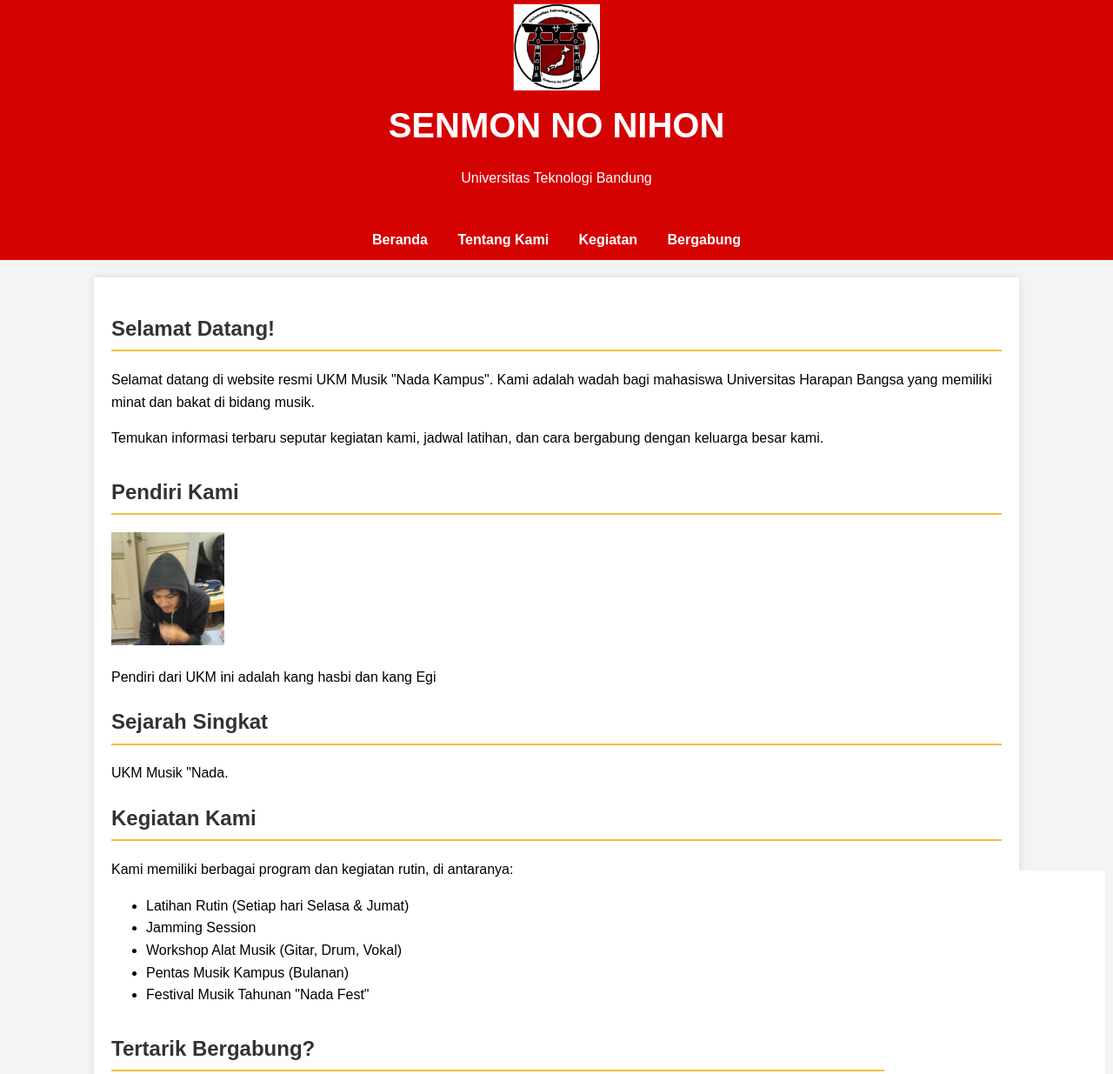
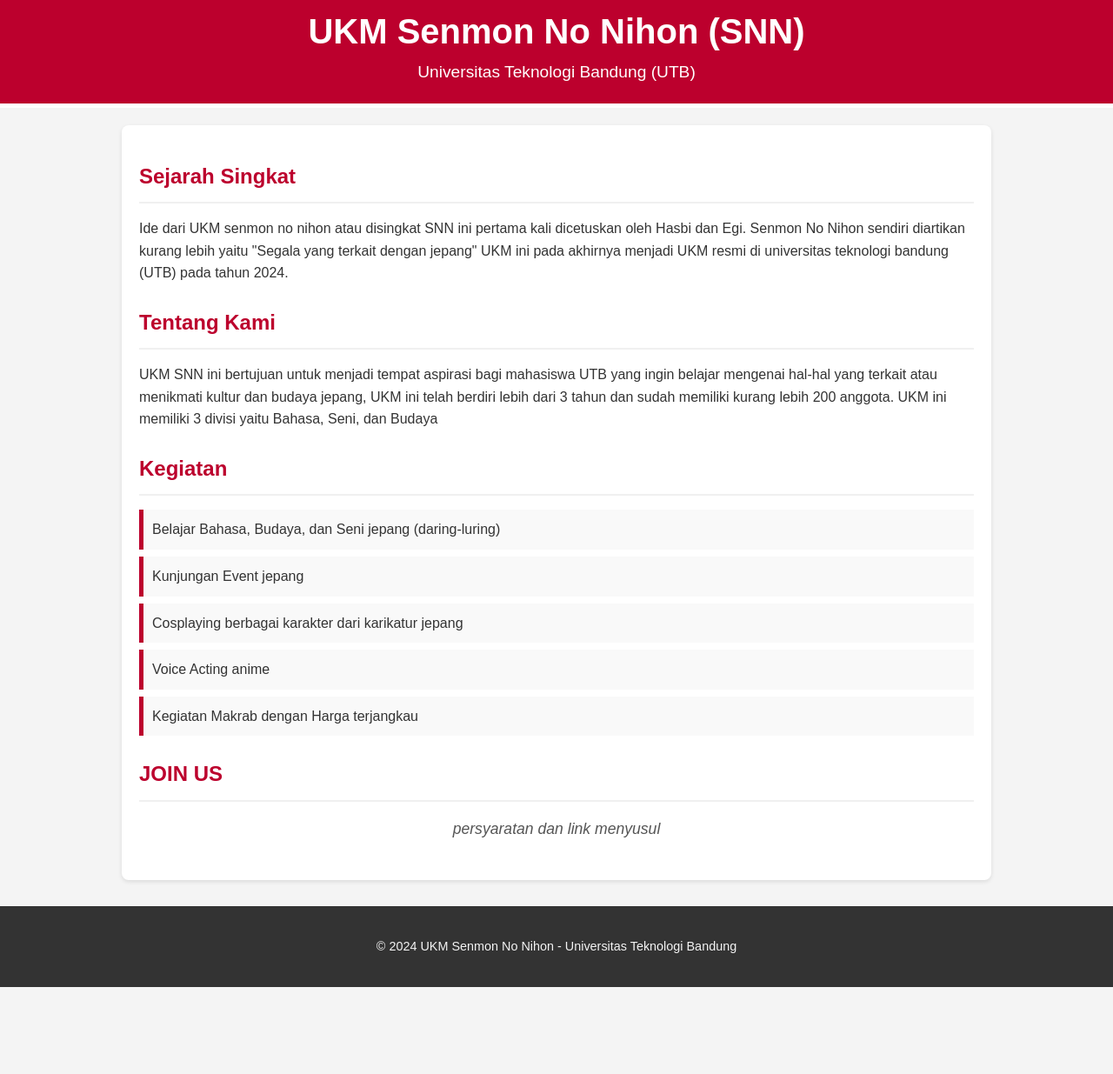
Before and after one commit to Abdul-is-os/web_abdul_t1, a plain HTML site: page index.html in a window 1280 px wide. Shown: the part 16-1251 px from the top of the page at 87% size. After the commit the page ends 1151 px from the top, so only its background shows below. Drawn offline with Linux system fonts and the light colour scheme.

Commit message:
first commit

```diff
--- a/index.html
+++ b/index.html
@@ -3,178 +3,50 @@
 <head>
     <meta charset="UTF-8">
     <meta name="viewport" content="width=device-width, initial-scale=1.0">
-    <title>SENMON NO NIHON</title>
-
-    <style>
-        /* Mengatur dasar halaman */
-        body {
-            font-family: Arial, sans-serif;
-            margin: 0;
-            padding: 0;
-            line-height: 1.6;
-            background-color: #f4f4f4;
-        }
-
-        /* Bagian Header (Kepala Website) */
-        header {
-            background-color: #d50202;
-            color: #fff;
-            padding: 20px 0;
-            text-align: center;
-            align-items: center;
-            justify-content: flex-start;
-        }
-
-        header h1 {
-            margin: 0;
-            font-size: 2.5em;
-        }
-
-        /* Bagian Navigasi Menu */
-        nav {
-            background-color: #d50202;
-            padding: 10px;
-            text-align: center;
-        }
-
-        nav ul {
-            list-style: none; /* Menghilangkan bulatan list */
-            padding: 0;
-            margin: 0;
-        }
-
-        nav ul li {
-            display: inline; /* Membuat menu jadi horizontal */
-            margin: 0 15px;
-        }
-
-        nav ul li a {
-            color: #fff;
-            text-decoration: none; /* Menghilangkan garis bawah link */
-            font-weight: bold;
-        }
-
-        nav ul li a:hover {
-            color: #f0c040; /* Efek saat kursor di atas link */
-        }
-
-        /* Konten Utama */
-        main {
-            width: 80%;
-            margin: 20px auto; /* Margin atas-bawah 20px, auto kiri-kanan (biar di tengah) */
-            padding: 20px;
-            background-color: #fff;
-            box-shadow: 0 0 10px rgba(0,0,0,0.1);
-        }
-
-        section {
-            margin-bottom: 30px; /* Jarak antar bagian (tentang, visi, dll) */
-        }
-
-        h2 {
-            color: #333;
-            border-bottom: 2px solid #f0c040;
-            padding-bottom: 5px;
-        }
-
-        /* Bagian Footer (Kaki Website) */
-        footer {
-            text-align: center;
-            padding: 20px;
-            background-color: #333;
-            color: #fff;
-            margin-top: 30px;
-        }
-    </style>
+    <title>UKM Senmon No Nihon (SNN) - UTB</title>
+    <link rel="stylesheet" href="style.css">
 </head>
 <body>
 
     <header>
-        <img src="images/logo senmon.png" alt="Logo UKM Musik" width="100" height="100">
-        <h1>SENMON NO NIHON</h1>
-        <p>Universitas Teknologi Bandung</p>
+        <h1>UKM Senmon No Nihon (SNN)</h1>
+        <p>Universitas Teknologi Bandung (UTB)</p>
     </header>
 
-    <nav>
-        <ul>
-            <li><a href="#beranda">Beranda</a></li>
-            <li><a href="#tentang">Tentang Kami</a></li>
-            <li><a href="#kegiatan">Kegiatan</a></li>
-            <li><a href="#bergabung">Bergabung</a></li>
-        </ul>
-    </nav>
+    <div class="container">
 
-    <main>
-
-        <section id="beranda">
-            <h2>Selamat Datang!</h2>
-            <p>Selamat datang di website resmi UKM Musik "Nada Kampus". Kami adalah wadah bagi mahasiswa Universitas Harapan Bangsa yang memiliki minat dan bakat di bidang musik. </p>
-            <p>Temukan informasi terbaru seputar kegiatan kami, jadwal latihan, dan cara bergabung dengan keluarga besar kami.</p>
+        <section id="sejarah">
+            <h2>Sejarah Singkat</h2>
+            <p>
+                Ide dari UKM senmon no nihon atau disingkat SNN ini pertama kali dicetuskan oleh Hasbi dan Egi. Senmon No Nihon sendiri diartikan kurang lebih yaitu "Segala yang terkait dengan jepang" UKM ini pada akhirnya menjadi UKM resmi di universitas teknologi bandung (UTB) pada tahun 2024.
+            </p>
         </section>
 
-        <div class="container-fluid">
-            <div class="row">
-                <div class="col-md-4">
-                    <h2>Pendiri Kami</h2>
-                    <p> <img src="images/WhatsApp Image 2025-10-21 at 12.57.49.jpeg" width="130" height="130" >  </p>
-                    <p>Pendiri dari UKM ini adalah kang hasbi dan kang Egi</p>
-                </div>
-            </div>
-            <div class="row">
-                <div class="col-md-4">
-                    <h2>Sejarah Singkat</h2>
-                    <p>UKM Musik "Nada.</p>
-            </div>
-            </div>
-        </div>
-<!--
-        <section id="tentang">
+        <section id="tentang-kami">
             <h2>Tentang Kami</h2>
-            <img src="images/logo senmon.png" alt="logo senmon" width="100" height="100">
-            <p>UKM Musik "Nada Kampus" didirikan pada tahun 2010 dengan tujuan untuk mengembangkan potensi mahasiswa di bidang seni musik, baik modern maupun tradisional. Kami percaya bahwa musik adalah bahasa universal yang dapat menyatukan perbedaan.</p>
+            <p>
+                UKM SNN ini bertujuan untuk menjadi tempat aspirasi bagi mahasiswa UTB yang ingin belajar mengenai hal-hal yang terkait atau menikmati kultur dan budaya jepang, UKM ini telah berdiri lebih dari 3 tahun dan sudah memiliki kurang lebih 200 anggota. UKM ini memiliki 3 divisi yaitu Bahasa, Seni, dan Budaya
+            </p>
+        </section>
 
-            <h3>Visi</h3>
-            <p>Menjadi unit kegiatan mahasiswa yang unggul dalam prestasi dan kreativitas di bidang musik, serta berkontribusi aktif dalam kehidupan seni di lingkungan kampus dan masyarakat.</p>
-
-            <h3>Misi</h3>
+        <section id="kegiatan">
+            <h2>Kegiatan</h2>
             <ul>
-                <li>Menyelenggarakan latihan rutin dan workshop musik.</li>
-                <li>Mengadakan pertunjukan musik dan festival.</li>
-                <li>Berpartisipasi dalam kompetisi musik antar universitas.</li>
-            </ul>
-        </section>
--->
-        <section id="kegiatan">
-            <h2>Kegiatan Kami</h2>
-            <p>Kami memiliki berbagai program dan kegiatan rutin, di antaranya:</p>
-            <ul>
-                <li>Latihan Rutin (Setiap hari Selasa & Jumat)</li>
-                <li>Jamming Session</li>
-                <li>Workshop Alat Musik (Gitar, Drum, Vokal)</li>
-                <li>Pentas Musik Kampus (Bulanan)</li>
-                <li>Festival Musik Tahunan "Nada Fest"</li>
+                <li>Belajar Bahasa, Budaya, dan Seni jepang (daring-luring)</li>
+                <li>Kunjungan Event jepang</li>
+                <li>Cosplaying berbagai karakter dari karikatur jepang</li>
+                <li>Voice Acting anime</li>
+                <li>Kegiatan Makrab dengan Harga terjangkau</li>
             </ul>
         </section>
 
-        <section id="bergabung">
-            <h2>Tertarik Bergabung?</h2>
-            <p>Pendaftaran anggota baru dibuka setiap awal semester. Jangan ragu untuk menjadi bagian dari kami!</p>
-            <p>Syarat pendaftaran sangat mudah:</p>
-            <ol>
-                <li>Mahasiswa aktif Universitas Harapan Bangsa.</li>
-                <li>Memiliki minat di bidang musik (tidak harus sudah ahli!).</li>
-                <li>Mengisi formulir pendaftaran di sekretariat kami.</li>
-            </ol>
-            <p>Untuk informasi lebih lanjut, hubungi kami melalui:</p>
-            <p><strong>Email:</strong> info@nadamusikkampus.com<br>
-               <strong>Instagram:</strong> @nadamusikkampus<br>
-               <strong>Sekretariat:</strong> Gedung Student Center Lt. 2</p>
+        <section id="join">
+            <h2>JOIN US</h2>
+            <p>persyaratan dan link menyusul</p>
         </section>
 
-    </main>
-
-    <footer>
-        <p>&copy; 2025 UKM Musik "Nada Kampus". All Rights Reserved.</p>
+    </div> <footer>
+        <p>&copy; 2024 UKM Senmon No Nihon - Universitas Teknologi Bandung</p>
     </footer>
 
 </body>
--- /dev/null
+++ b/style.css
@@ -0,0 +1,87 @@
+/* Pengaturan Dasar Halaman */
+body {
+    font-family: Arial, sans-serif; /* Jenis font standar */
+    line-height: 1.6;
+    background-color: #f4f4f4; /* Warna latar belakang abu-abu muda */
+    color: #333; /* Warna teks utama (hitam) */
+    margin: 0;
+    padding: 0;
+}
+
+/* Header (Bagian atas) */
+header {
+    background-color: #bc002d; /* Warna merah bendera jepang */
+    color: #ffffff; /* Warna teks putih */
+    padding: 20px 0;
+    text-align: center;
+    border-bottom: 5px solid #ffffff;
+}
+
+header h1 {
+    margin: 0;
+    font-size: 2.5em; /* Ukuran font judul utama */
+}
+
+header p {
+    margin: 0;
+    font-size: 1.2em; /* Ukuran font sub-judul */
+}
+
+/* Kontainer (Pembungkus Konten) */
+.container {
+    max-width: 960px; /* Lebar maksimum konten */
+    margin: 20px auto; /* Membuat konten berada di tengah */
+    padding: 20px;
+    background-color: #ffffff; /* Latar belakang konten (putih) */
+    border-radius: 8px; /* Sudut melengkung */
+    box-shadow: 0 2px 5px rgba(0,0,0,0.1); /* Bayangan halus */
+}
+
+/* Pengaturan untuk setiap bagian (section) */
+section {
+    margin-bottom: 25px; /* Jarak antar bagian */
+}
+
+/* Judul Bagian (H2) */
+section h2 {
+    color: #bc002d; /* Warna merah untuk judul bagian */
+    border-bottom: 2px solid #f0f0f0; /* Garis bawah halus */
+    padding-bottom: 10px;
+    margin-bottom: 15px;
+}
+
+/* Pengaturan Paragraf */
+p {
+    margin-bottom: 15px;
+}
+
+/* Pengaturan Daftar (List) untuk Kegiatan */
+#kegiatan ul {
+    list-style-type: none; /* Menghilangkan bulatan standar */
+    padding-left: 0;
+}
+
+#kegiatan li {
+    background-color: #f9f9f9;
+    margin-bottom: 8px;
+    padding: 10px;
+    border-left: 5px solid #bc002d; /* Garis merah di kiri list */
+}
+
+/* Bagian "Join Us" */
+#join p {
+    font-style: italic;
+    color: #555;
+    text-align: center;
+    font-size: 1.1em;
+}
+
+/* Footer (Bagian bawah) */
+footer {
+    text-align: center;
+    margin-top: 30px;
+    padding: 20px;
+    background-color: #333;
+    color: #f4f4f4;
+    font-size: 0.9em;
+}
```
Also changed, not shown: 1 other file.
